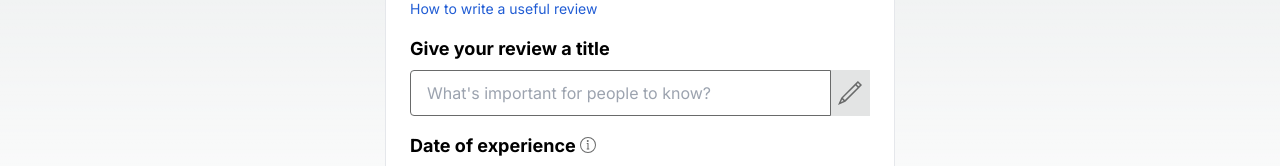
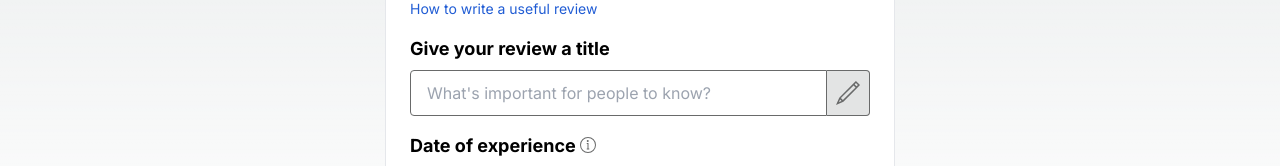
Before and after one commit to hirondelledemer/trust-pilot, a Next.js app: page / in a window 1280 px wide. Both pictures are taken after a click on the radio button "1 star: Bad". Shown: the part 581-747 px from the top of the page. Built offline with nearby package versions, Linux system fonts and the light colour scheme.

Commit message:
fix pencil icon

```diff
--- a/src/app/components/Form/Form.tsx
+++ b/src/app/components/Form/Form.tsx
@@ -93,10 +93,7 @@ const Form: FC<FormProps> = ({ onSubmit }) => {
                   className="text-[16px] border w-full px-[16px] py-[10px] rounded-[4px_0px_0px_4px] border-solid border-[rgb(105,106,106)]"
                   {...register('title', { required: true, minLength: 4 })}
                 />
-                <div
-                  role="presentation"
-                  className="items-center bg-[rgb(227,228,228)] text-[rgb(105,106,106)] flex justify-center w-[43.2344px] border-l-[rgb(105,106,106)] border-none"
-                >
+                <div className="flex justify-center items-center bg-[rgb(227,228,228)] text-[rgb(105,106,106)] min-w-[43px] border border-l-0 border-solid border-[rgb(105,106,106)] rounded-[0px_4px_4px_0px]">
                   <svg
                     viewBox="0 0 16 16"
                     fill="inherit"
```
